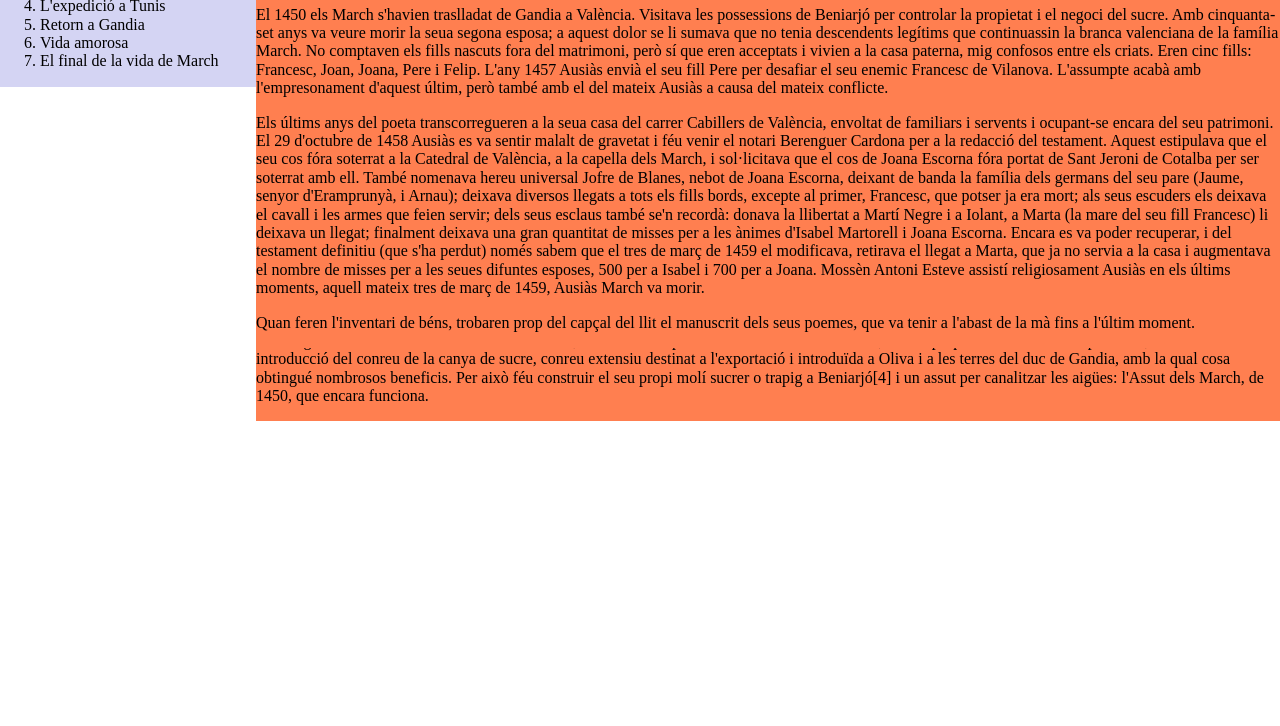
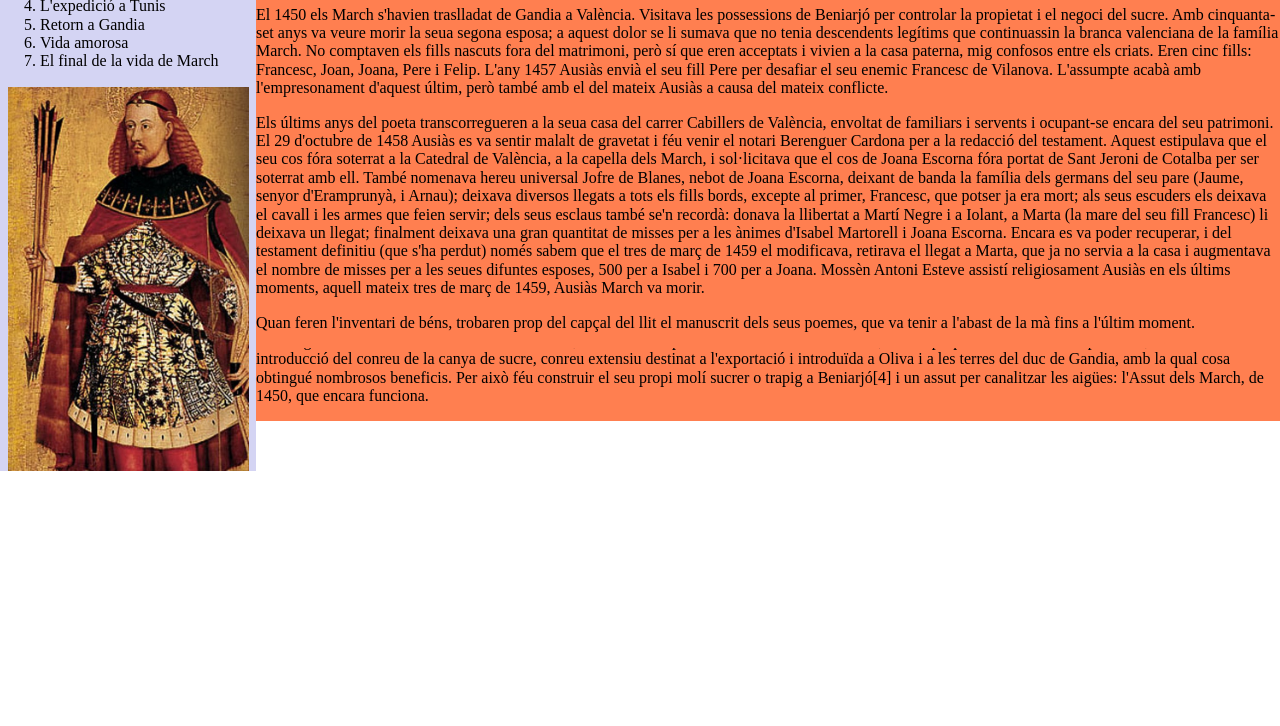
Before and after one commit to ermengolbota/bioAusiasMarch, a plain HTML site: page index.html in a window 1280 px wide. Shown: the part 74-800 px from the top of the page. Drawn offline with Linux system fonts and the light colour scheme.

Commit message:
1.2 i 1.3 Imatge a sota del menú

```diff
--- a/estils.css
+++ b/estils.css
@@ -7,12 +7,29 @@ body {
 */
 
 
+/* Imatge Ausiàs a sota del menú
+    Per no modificar l'html insertem la imatge en el
+    pseudoelement after
+    */
+nav::after {
+    content: " ";
+    /* Per veure la imatge de l'after hem de modificar el display per aconseguir "espai vertical"
+        */
+    display: block;
+    background: transparent center no-repeat url(./img/cara.png);
+    width: 100%;
+    background-size: contain;
+    /*La mida vertical la provem a ull, en funció de la mida de la finestra*/
+    height: 30vw;
+}
+
 /*
 Mobile first.
 Tot el que no sigui per dispositiu petit ha d'anar dins de la media query
 */
 
 @media (min-width: 600px) {
+
     /*
     jugant amb position podem deixar el menú fix a l'esquerra ocupant
     un 20%, i tots els articles, enganxats a la dreta, ocpant un 80%
@@ -24,10 +41,19 @@ Tot el que no sigui per dispositiu petit ha d'anar dins de la media query
         position: fixed;
         width: 20%;
     }
+
     article {
         background-color: coral;
         width: 80%;
         right: 0;
         position: absolute;
     }
+
+    /*En la versió desktop volem la imatge sencera*/
+    nav::after {
+        background: transparent center no-repeat url(./img/ausiasGran.jpg);
+        background-size: contain;
+        /*La mida vertical la provem a ull, en funció de la mida de la finestra*/
+        height: 30vw;
+    }
 }
```
Also changed, not shown: img/ausiasGran.jpg (added), img/cara.png (added).
